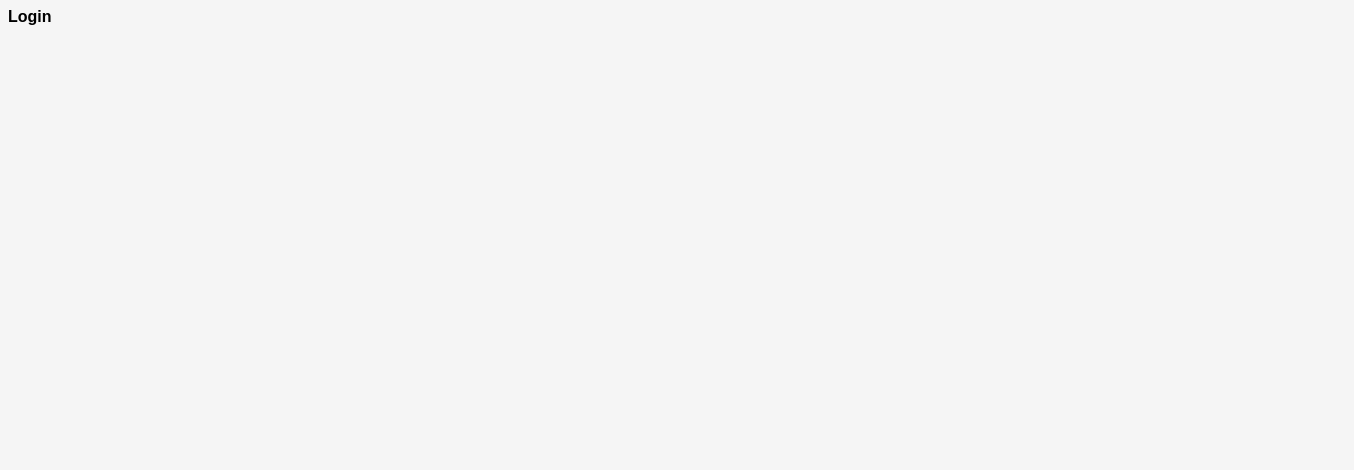
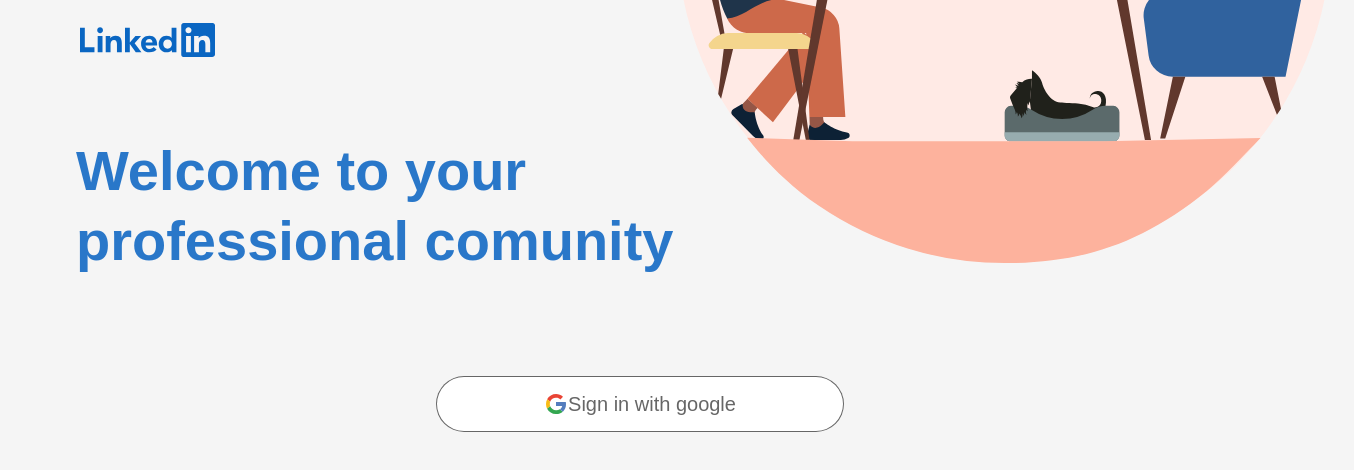
Before and after one commit to swelam0/linkedin-clone, a React (Create React App) app: page / in a window 1280 px wide. Shown: the top 470 px of the page, 1354 px wide, since content can reach past the window. Built offline with nearby package versions, Linux system fonts and the light colour scheme.

Commit message:
login component commit

```diff
--- a/src/App.js
+++ b/src/App.js
@@ -1,5 +1,5 @@
 import { BrowserRouter as Router, Route, Switch } from "react-router-dom"
-import Login from "./components/Login"
+import Login from "./components/login"
 
 function App() {
   return (
--- a/src/components/Login.js
+++ /dev/null
@@ -1,11 +0,0 @@
-import styled from "styled-components"
-
-const Login = (props) => {
-  return (
-    <div>
-      <h1>Login</h1>
-    </div>
-  )
-}
-
-export default Login
--- /dev/null
+++ b/src/components/login/GoogleBtn.jsx
@@ -0,0 +1,50 @@
+import styled from "styled-components"
+
+const GoogleBtn = () => {
+  return (
+    <Form>
+      <Google>
+        <img src="/images/google.svg" alt="google" />
+        Sign in with google
+      </Google>
+    </Form>
+  )
+}
+
+const Form = styled.div`
+  margin-top: 100px;
+  width: 100%;
+
+  @media (max-width: 992px) {
+    margin-top: 20px;
+  }
+`
+
+const Google = styled.button`
+  display: flex;
+  align-items: center;
+  justify-content: center;
+  background-color: #fff;
+  height: 56px;
+  width: 100%;
+  max-width: 408px;
+  border-radius: 28px;
+  box-shadow: inset 0 0 0 1px rgba(0 0 0 / 60%),
+    inset 0 0 0 2px rgba(0 0 0 / 0%), inset 0 0 0 1px rgba(0 0 0 / 0%);
+  vertical-align: middle;
+  z-index: 0;
+  transition-duration: 167ms;
+  font-size: 20px;
+  color: rgba(0, 0, 0, 0.6);
+  cursor: pointer;
+  outline: none;
+  border: 0;
+  margin: auto;
+
+  &:hover {
+    background-color: rgba(207, 207, 207, 0.25);
+    color: rgba(0, 0, 0, 0.75);
+  }
+`
+
+export default GoogleBtn
--- /dev/null
+++ b/src/components/login/ImageSection.jsx
@@ -0,0 +1,74 @@
+import styled from "styled-components"
+import GoogleBtn from "./GoogleBtn"
+
+const ImageSection = (props) => {
+  return (
+    <Section>
+      <Hero>
+        <h1>Welcome to your professional comunity</h1>
+        <img src="/images/login-hero.svg" alt="img" />
+      </Hero>
+
+      <GoogleBtn />
+    </Section>
+  )
+}
+
+const Section = styled.section`
+  display: flex;
+  align-content: start;
+  min-height: 700px;
+  padding-bottom: 138px;
+  padding-top: 40px;
+  padding: 60px 0;
+  position: relative;
+  flex-wrap: wrap;
+  width: 100%;
+  max-width: 1128px;
+  align-items: center;
+  margin: auto;
+
+  @media (max-width: 992px) {
+    margin: auto;
+    min-height: 0px;
+  }
+`
+const Hero = styled.div`
+  width: 100%;
+  position: relative;
+
+  h1 {
+    padding-bottom: 0;
+    width: 55%;
+    font-size: 56px;
+    color: #2977c9;
+    flex-wrap: 200;
+    line-height: 70px;
+
+    @media (max-width: 992px) {
+      text-align: center;
+      font-size: 20px;
+      width: 100%;
+      line-height: 2;
+      margin-bottom: 30px;
+    }
+  }
+
+  img {
+    /* z-index: -1; */
+    width: 700px;
+    height: 670px;
+    position: absolute;
+    bottom: -2px;
+    right: -150px;
+
+    @media (max-width: 992px) {
+      top: 230px;
+      width: initial;
+      height: initial;
+      position: initial;
+    }
+  }
+`
+
+export default ImageSection
--- /dev/null
+++ b/src/components/login/index.jsx
@@ -0,0 +1,84 @@
+import styled from "styled-components"
+import ImageSection from "./ImageSection"
+
+const Login = (props) => {
+  return (
+    <Container>
+      <Nav>
+        <a href="/">
+          <img src="/images/login-logo.svg" alt="logo" />
+        </a>
+
+        <div className="">
+          <Join>join</Join>
+          <SignIn>Sign in</SignIn>
+        </div>
+      </Nav>
+
+      <ImageSection />
+    </Container>
+  )
+}
+
+const Container = styled.div`
+  padding: 0px;
+`
+
+const Nav = styled.div`
+  max-width: 1120px;
+  margin: auto;
+  padding: 12px 0 16px;
+  display: flex;
+  align-items: center;
+  position: relative;
+  justify-content: space-between;
+  flex-wrap: nowrap;
+
+  & > a {
+    width: 135px;
+    height: 34px;
+
+    @media (max-width: 992px) {
+      padding: 0 5px;
+    }
+  }
+`
+
+const Join = styled.a`
+  font-size: 16px;
+  padding: 10px 12px;
+  text-decoration: none;
+  color: rgba(0, 0, 0, 0.6);
+  margin-right: 12px;
+  border-radius: 5px;
+  transition: all 0.5s ease;
+  cursor: pointer;
+
+  &:hover {
+    background-color: rgba(0, 0, 0, 0.08);
+    color: rgba(0, 0, 0, 0.9);
+    text-decoration: none;
+  }
+`
+
+const SignIn = styled.a`
+  box-shadow: inset 0 0 0 1px #0a66c2;
+  color: #0a66c2;
+  border-radius: 24px;
+  transition-delay: 167ms;
+  font-size: 16px;
+  font-weight: 600;
+  line-height: 40px;
+  padding: 10px 24px;
+  text-align: center;
+  background-color: rgba(0, 0, 0, 0);
+  transition: all 0.5s ease;
+  cursor: pointer;
+
+  &:hover {
+    background-color: rgba(112, 181, 249, 0.15);
+    color: #0a662c;
+    text-decoration: none;
+  }
+`
+export default Login
```
